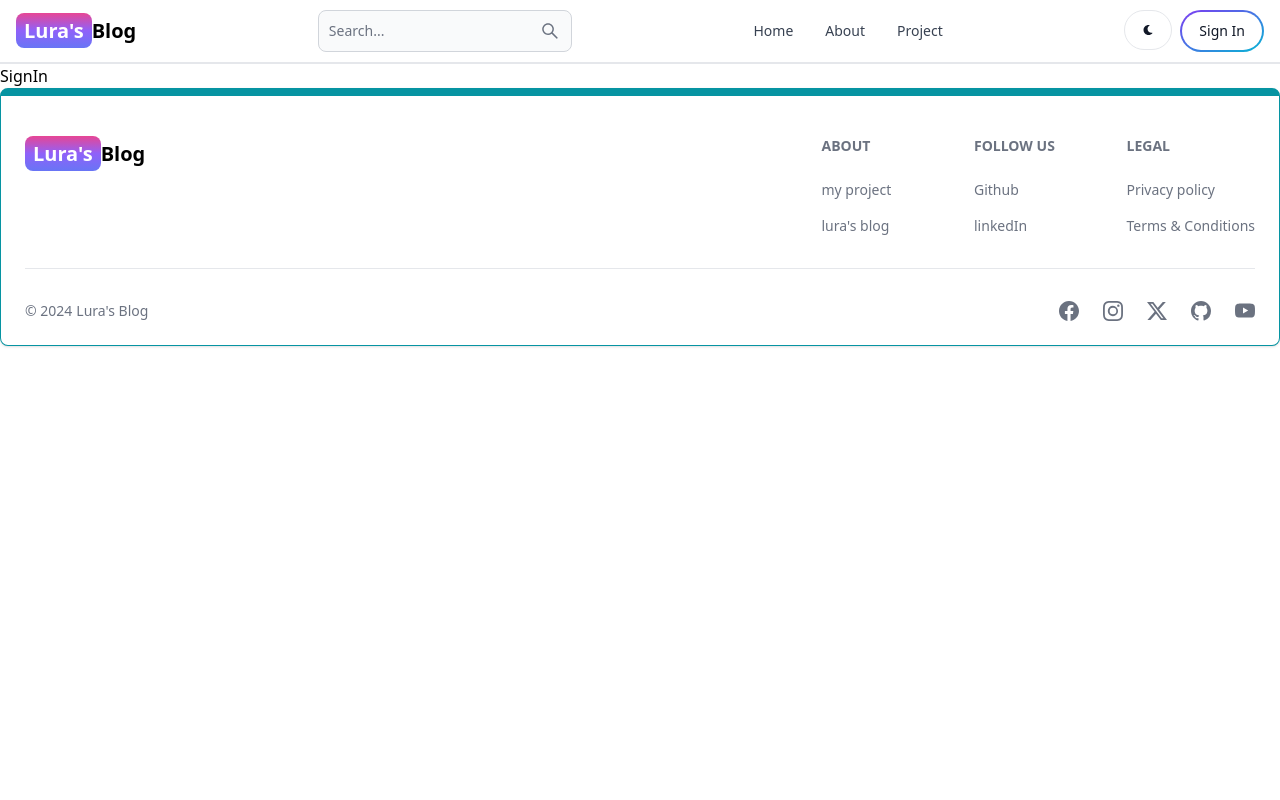
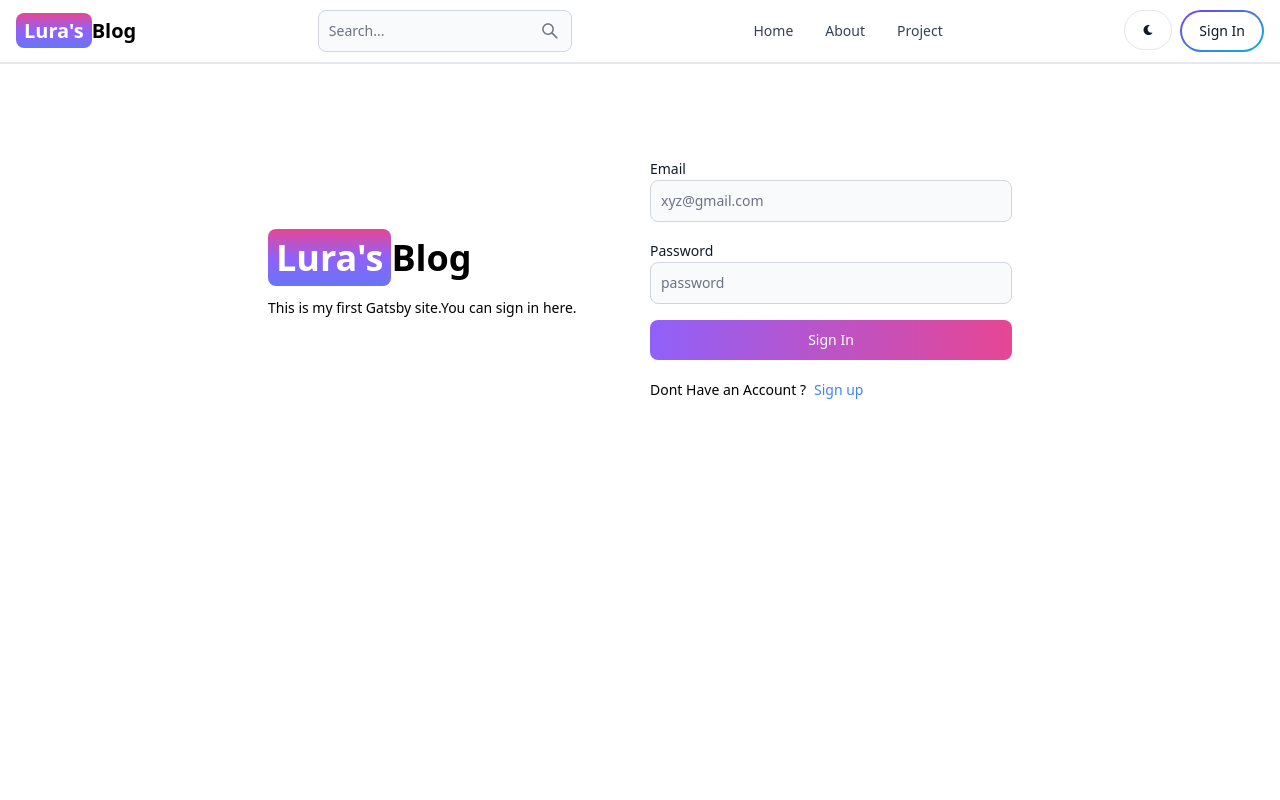
Before and after one commit to Ragullura/mern-stack-blog, a React (Vite) app in the folder client/: page /sign-in in a window 1280 px wide. Shown: the top 800 px of the page. Built offline with nearby package versions, Linux system fonts and the light colour scheme.

Commit message:
Complete sign In page functionality

```diff
--- a/client/src/pages/SignIn.jsx
+++ b/client/src/pages/SignIn.jsx
@@ -1,7 +1,125 @@
-import React from 'react'
+import { Alert, Button, Label, Spinner, TextInput } from 'flowbite-react'
+import  { useState } from 'react';
+import { Link , useNavigate } from 'react-router-dom'
 
 export default function SignIn() {
+  //get  user input values ,store updated value in a state variable
+  const [formData,setFormData] =useState({});
+
+  // errormessage  is used to display any error message if there are
+  const  [errorMessage, setErrorMessage]= useState(null);
+
+  //successmessage  is used to show the success message after successful submission
+  const [loading, setLoading] = useState(false);
+
+  //useNavigate for navigate to sign in page
+  const navigate =useNavigate();
+
+  const handleChange = (e) => {
+      setFormData({...formData,[e.target.id]:e.target.value.trim() })//who trims whitespaces at beginning and end of values
+  }
+
+  /* console.log(formData); */
+  //handlesubmit and using async for handling promise
+  // because it take  time to submit data to the server
+  const handleSubmit =async (e) => {
+    e.preventDefault();
+
+    if( !formData.email || !formData.password){
+      return  setErrorMessage("Please fill all fields!");
+    }
+    try {
+      //we try set loading is true
+      setLoading(true);
+
+      //set error also null
+      setErrorMessage(null);
+
+      //here have some problem front end run in localhost 5173
+      //and back end run in localhost 3000
+      //so add proxy in vite config
+      const res = await fetch('/api/auth/signin',{
+        method:'POST',
+        headers:{'Content-Type':'application/json'},
+        body:JSON.stringify(formData),
+      })
+
+      //convert the data
+      const  data=await res.json();
+
+      //check same name  or email already exist
+      if(data.success===false){
+        return setErrorMessage(data.message);
+      }
+
+      //after successfully fetching data we set loading false
+      setLoading(false);
+
+      //once all done successfully then navigate in sign-in page
+      if(res.ok){
+        navigate('/');
+      }
+
+    } catch (error) {
+      //This error for client side network issue
+      setErrorMessage(error.message);
+      setLoading(false);
+    }
+
+  }
   return (
-    <div>SignIn</div>
+    <div className='min-h-screen mt-20'>
+        <div className='flex p-3 max-w-3xl mx-auto  flex-col md:flex-row md:items-center gap-5'>
+      {/* left side */}
+      <div className='flex-1'>
+        <Link to='/' className=' font-bold dark:text-white text-4xl'>
+              <span className='px-2 py-1 bg-gradient-to-t from-indigo-500
+              via-purple-500 to-pink-500 rounded-lg text-white '>Lura's</span>
+              Blog
+          </Link>
+        <p className='text-sm mt-5'>
+          This is my first  Gatsby site.You  can sign in here.
+        </p>
+      </div>
+      {/* right side */}
+
+      <div className='flex-1'>
+          <form className='flex flex-col gap-4' onSubmit={handleSubmit} method="post">
+
+            <div>
+              <Label value='Email'></Label>
+              <TextInput  type='email' placeholder='xyz@gmail.com' id='email'onChange={handleChange}  />
+            </div>
+            <div >
+              <Label value='Password'></Label>
+              <TextInput  type='password' placeholder='password' id='password'onChange={handleChange}  />
+            </div>
+            <Button gradientDuoTone='purpleToPink' type='submit' disabled={loading}>{/* disabled-- to avoid lot submision in signup */}
+             {
+               loading ?
+               (
+                  <>
+                    <Spinner />
+                  <span className='pl-3'>Loading...</span>
+                  </>
+               ) :('Sign In')
+               }
+
+            </Button>
+          </form>
+          <div className='flex gap-2 text-sm mt-5'>
+            <span>Dont Have an Account ?</span>
+            <Link to='/sign-up' className='text-blue-500'>Sign up</Link>
+          </div>
+          {
+            errorMessage && (
+              <Alert className='mt-5' color='failure'>
+                {errorMessage}
+              </Alert>
+            )
+          }
+        </div>
+    </div>
+    </div>
   )
 }
```
